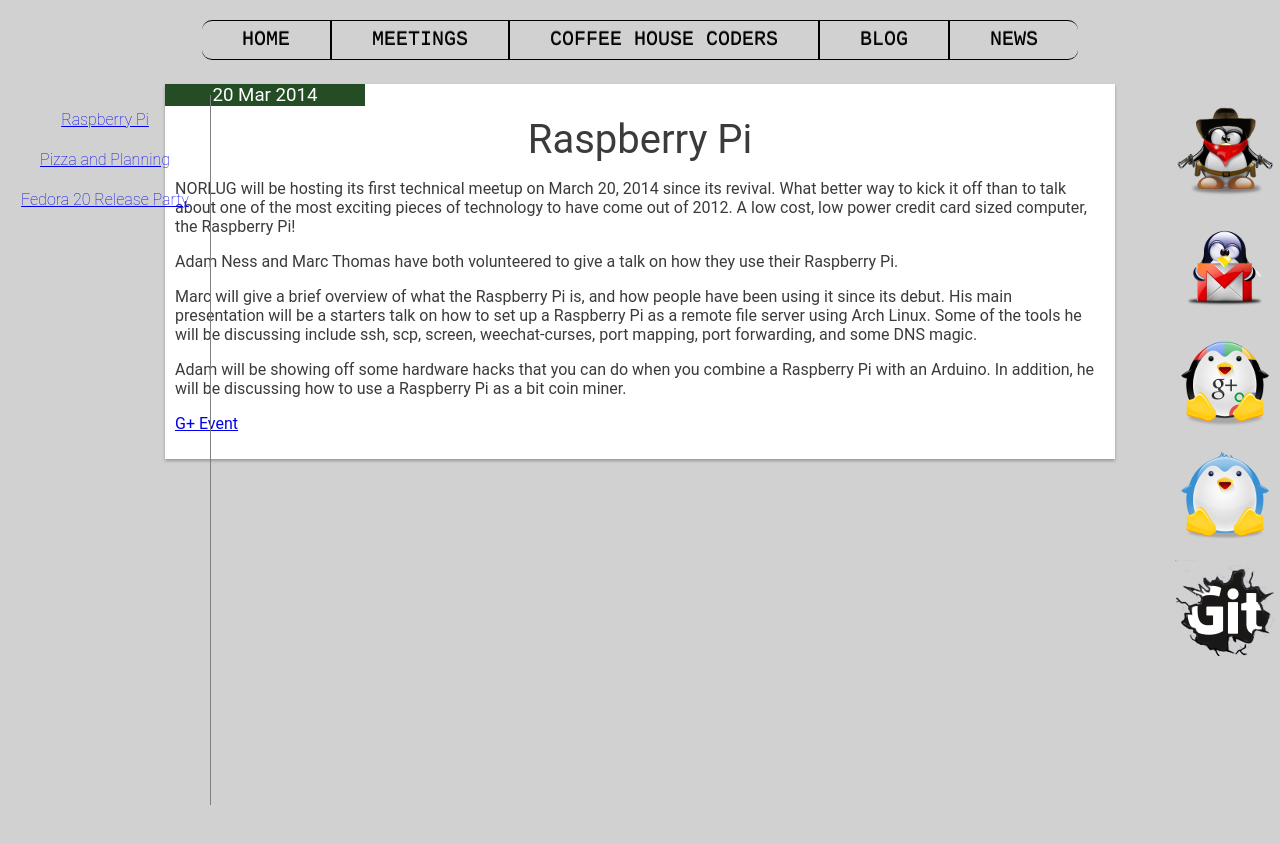
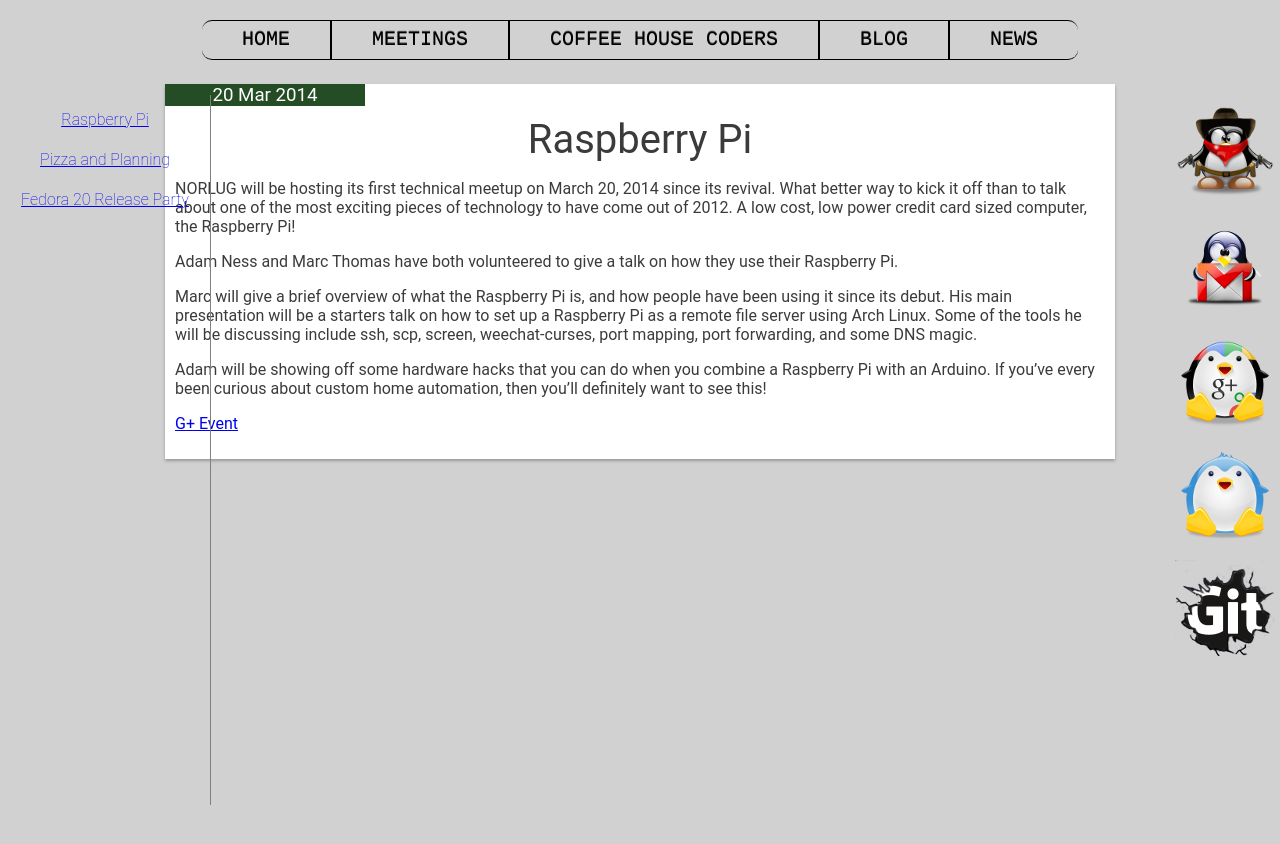
Before and after one commit to norlug/norlug.github.io, a Jekyll site: the page built from _posts/2014-3-20-RaspberryPi.markdown, in a window 1280 px wide. Shown: the top 844 px of the page. Built offline with Jekyll 4.4.1, drawn with Linux system fonts in a browser that asks for light colours.

Commit message:
Updated event info.

```diff
--- a/_posts/2014-3-20-RaspberryPi.markdown
+++ b/_posts/2014-3-20-RaspberryPi.markdown
@@ -12,6 +12,6 @@
 
 Marc will give a brief overview of what the Raspberry Pi is, and how people have been using it since its debut. His main presentation will be a starters talk on how to set up a Raspberry Pi as a remote file server using Arch Linux. Some of the tools he will be discussing include ssh, scp, screen, weechat-curses, port mapping, port forwarding, and some DNS magic.
 
-Adam will be showing off some hardware hacks that you can do when you combine a Raspberry Pi with an Arduino. In addition, he will be discussing how to use a Raspberry Pi as a bit coin miner.
+Adam will be showing off some hardware hacks that you can do when you combine a Raspberry Pi with an Arduino. If you've every been curious about custom home automation, then you'll definitely want to see this!
 
 <a href ="https://plus.google.com/u/0/events/clai4tjio0lg1kgup4sk51cphmc?authkey=CM7bjMzw8sSneg">G+ Event</a>
```
